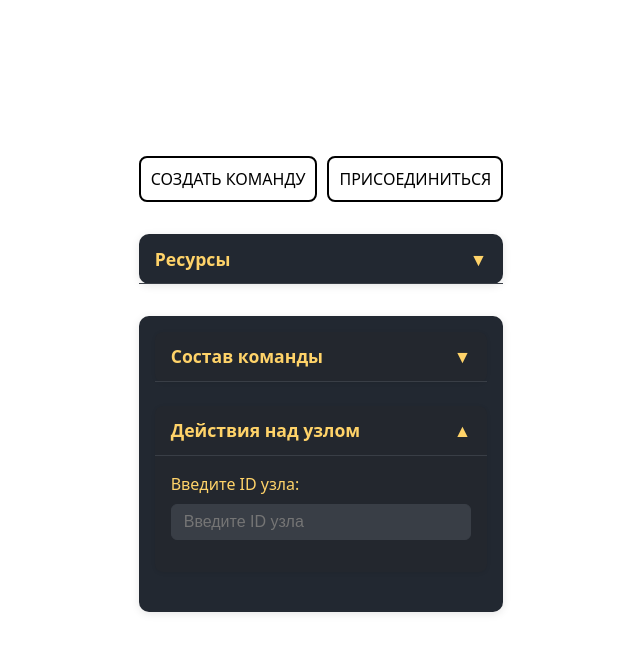
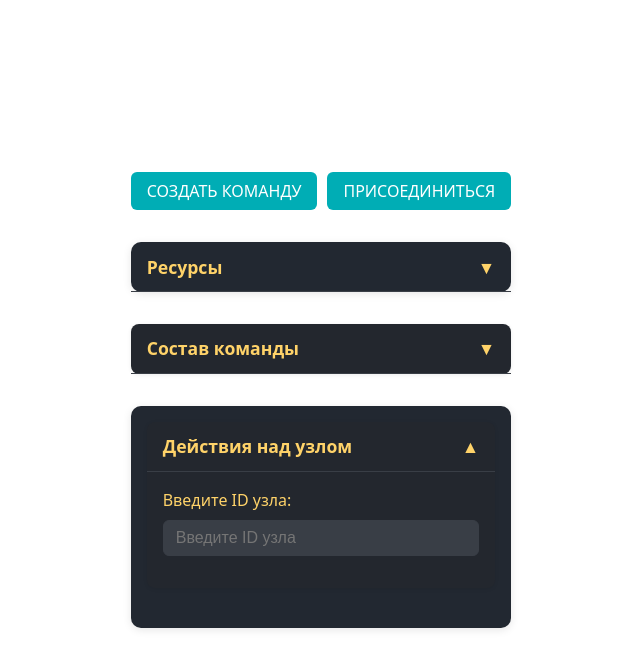
Before and after one commit to marialukashenko/egame-2025-webapp, a Vue app: page / in a window 1280 px wide. Shown: the top 668 px of the page, without its empty margins (319-959 px from the left). Built offline with nearby package versions, Linux system fonts and the light colour scheme.

Commit message:
new buttons && split members list

```diff
--- a/src/App.vue
+++ b/src/App.vue
@@ -2,11 +2,13 @@
 import TeamManager from './components/TeamManager.vue'
 import ShowResources from './components/ShowResources.vue'
 import NodeActions from './components/NodeActions.vue'
+import ShowMembers from './components/ShowMembers.vue'
 </script>
 
 <template>
   <TeamManager/>
   <ShowResources/>
+  <ShowMembers/>
   <NodeActions/>
 </template>
 
--- a/src/components/NodeActions.vue
+++ b/src/components/NodeActions.vue
@@ -1,20 +1,5 @@
 <template>
   <div class="node-actions-list">
-    <!-- Team Members Dropdown Block -->
-    <div v-if="userTeam" class="dropdown-block">
-      <div class="dropdown-header" @click="toggleTeam">
-        <span>Состав команды</span>
-        <span class="arrow">{{ teamOpen ? '▲' : '▼' }}</span>
-      </div>
-      <div v-if="teamOpen" class="dropdown-content">
-        <ul class="team-members-list">
-          <li v-for="user in userTeam.users" :key="user.id">
-            {{ user.name }}
-          </li>
-        </ul>
-      </div>
-    </div>
-
     <!-- Actions Dropdown Block -->
     <div class="dropdown-block">
       <div class="dropdown-header" @click="toggleActions">
@@ -117,31 +102,9 @@
 <script setup lang="ts">
 import { ref } from 'vue';
 
-// Mocked user and team for demonstration
-const user = ref({ id: '1', name: 'Пользователь 1' });
-const userTeam = ref({
-  id: 'team1',
-  inviteCode: 'ABC123',
-  users: [
-    { id: '1', name: 'Пользователь 1' },
-    { id: '2', name: 'Пользователь 2' },
-    { id: '3', name: 'Пользователь 3' },
-  ],
-});
-const selectedTeamUser = ref(user.value.id);
-
-const resourcesOpen = ref(false);
 const actionsOpen = ref(true);
-const teamOpen = ref(false);
-
-function toggleResources() {
-  resourcesOpen.value = !resourcesOpen.value;
-}
 function toggleActions() {
   actionsOpen.value = !actionsOpen.value;
-}
-function toggleTeam() {
-  teamOpen.value = !teamOpen.value;
 }
 
 const inputValue = ref('');
@@ -351,24 +314,6 @@ label {
   background: #00adb5;
   color: #fff;
 }
-.team-dropdown {
-  margin-bottom: 1.5rem;
-  display: flex;
-  align-items: center;
-  gap: 0.5rem;
-}
-.team-dropdown label {
-  color: #ffd369;
-  font-weight: 500;
-}
-.team-dropdown select {
-  background: #393e46;
-  color: #ffd369;
-  border-radius: 6px;
-  border: 1px solid #393e46;
-  padding: 0.3rem 0.7rem;
-  font-size: 1rem;
-}
 .dropdown-block {
   margin-bottom: 1.5rem;
   background: #23272e;
@@ -393,18 +338,4 @@ label {
 .arrow {
   font-size: 1.1rem;
 }
-.team-members-list {
-  list-style: none;
-  padding: 0;
-  margin: 0;
-}
-.team-members-list li {
-  color: #00adb5;
-  padding: 0.4rem 0;
-  border-bottom: 1px solid #393e46;
-  font-size: 1rem;
-}
-.team-members-list li:last-child {
-  border-bottom: none;
-}
 </style>
--- /dev/null
+++ b/src/components/ShowMembers.vue
@@ -0,0 +1,75 @@
+<template>
+  <div class="dropdown-block">
+    <div class="dropdown-header" @click="toggleTeam">
+      <span>Состав команды</span>
+      <span class="arrow">{{ teamOpen ? '▲' : '▼' }}</span>
+    </div>
+    <div v-if="teamOpen" class="dropdown-content">
+      <ul class="team-members-list">
+        <li v-for="user in userTeam.users" :key="user.id">
+          {{ user.name }}
+        </li>
+      </ul>
+    </div>
+  </div>
+</template>
+
+<script setup lang="ts">
+import { ref } from 'vue';
+// Mocked user and team for demonstration
+const userTeam = ref({
+  id: 'team1',
+  inviteCode: 'ABC123',
+  users: [
+    { id: '1', name: 'Пользователь 1' },
+    { id: '2', name: 'Пользователь 2' },
+    { id: '3', name: 'Пользователь 3' },
+  ],
+});
+const teamOpen = ref(false);
+function toggleTeam() {
+  teamOpen.value = !teamOpen.value;
+}
+</script>
+
+<style scoped>
+.dropdown-block {
+  max-width: 400px;
+  margin: 2rem auto;
+  background: #23272e;
+  border-radius: 8px;
+  box-shadow: 0 1px 4px rgba(0,0,0,0.08);
+}
+.dropdown-header {
+  display: flex;
+  justify-content: space-between;
+  align-items: center;
+  padding: 0.7rem 1rem;
+  cursor: pointer;
+  color: #ffd369;
+  font-weight: 600;
+  font-size: 1.1rem;
+  border-bottom: 1px solid #393e46;
+  user-select: none;
+}
+.dropdown-content {
+  padding: 1rem;
+}
+.arrow {
+  font-size: 1.1rem;
+}
+.team-members-list {
+  list-style: none;
+  padding: 0;
+  margin: 0;
+}
+.team-members-list li {
+  color: #00adb5;
+  padding: 0.4rem 0;
+  border-bottom: 1px solid #393e46;
+  font-size: 1rem;
+}
+.team-members-list li:last-child {
+  border-bottom: none;
+}
+</style>
--- a/src/components/TeamManager.vue
+++ b/src/components/TeamManager.vue
@@ -39,8 +39,8 @@ export default defineComponent({
 
 <template>
   <div class="team-management">
-    <button @click="createTeam">СОЗДАТЬ КОМАНДУ</button>
-    <button @click="joinTeam">ПРИСОЕДИНИТЬСЯ</button>
+    <button @click="createTeam" class="action-btn">СОЗДАТЬ КОМАНДУ</button>
+    <button @click="joinTeam" class="action-btn">ПРИСОЕДИНИТЬСЯ</button>
   </div>
 </template>
 
@@ -49,11 +49,20 @@ export default defineComponent({
   display: flex;
   gap: 10px;
   justify-content: center;
+  margin: 2rem auto;
 }
-button {
-  padding: 10px;
-  border: 2px solid black;
-  background: none;
+.action-btn {
+  padding: 0.5rem 1rem;
+  border: none;
+  background: #00adb5;
+  color: #fff;
+  border-radius: 6px;
   cursor: pointer;
+  font-weight: 500;
+  font-size: 1rem;
+  transition: background 0.2s;
+}
+.action-btn:hover {
+  background: #00939a;
 }
 </style>
```
